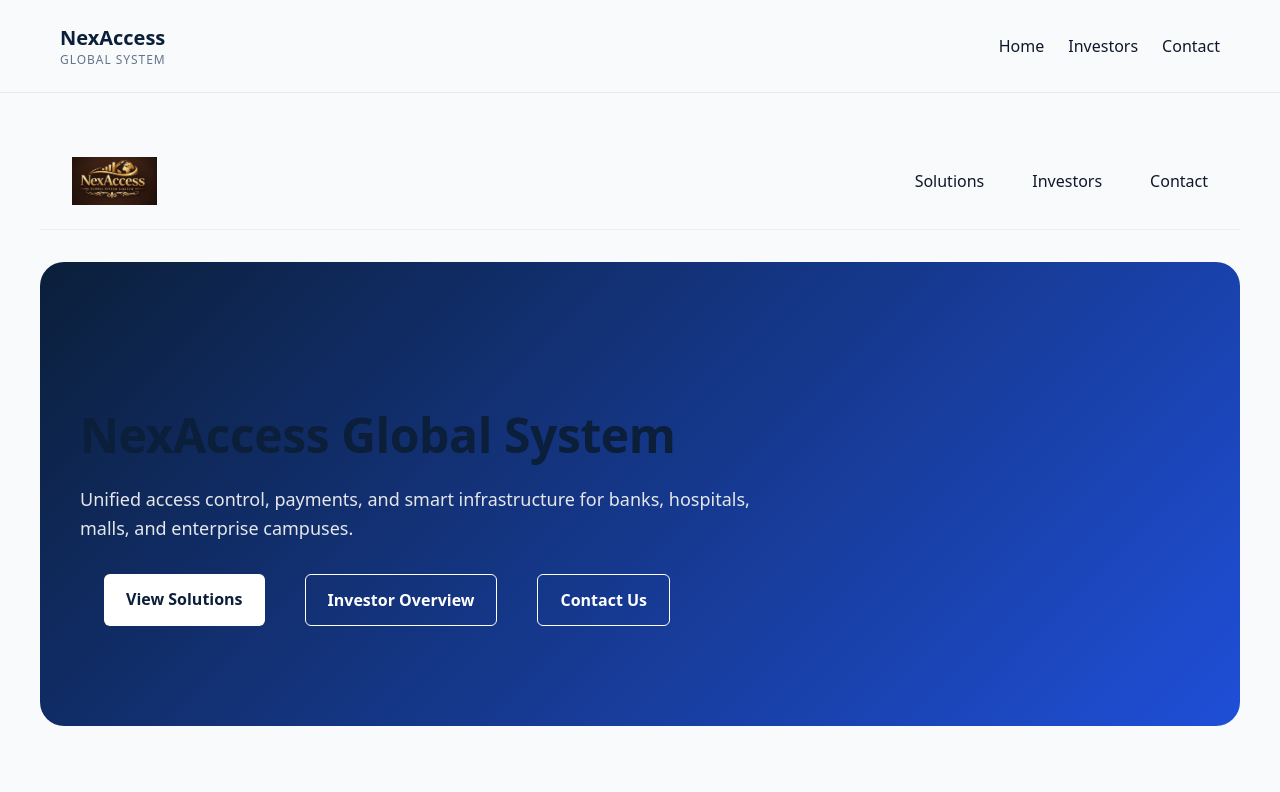
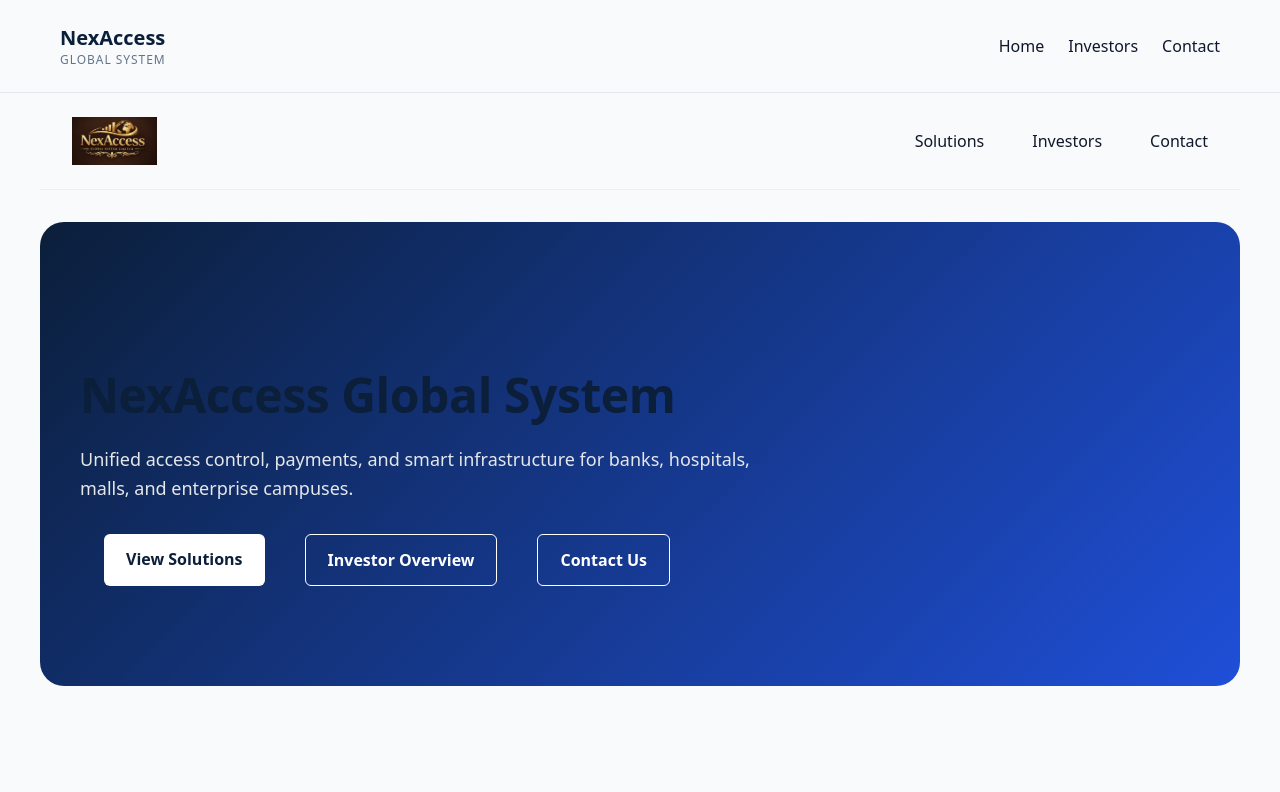
Before and after one commit to nwagwuemmanuel200-bit/nexaccess-website, a Next.js app: page / in a window 1280 px wide. Shown: the top 792 px of the page. Built offline with nearby package versions, Linux system fonts and the light colour scheme.

Commit message:
Update page.js

```diff
--- a/app/page.js
+++ b/app/page.js
@@ -1,6 +1,6 @@
 export default function HomePage() {
   return (
-    <main style={{ maxWidth: "1200px", margin: "0 auto", padding: "40px 20px" }}>
+    <main style={{ maxWidth: "1200px", margin: "0 auto", padding: "0 40px 40px" }}>
 {/* HEADER */}
 <header
   style={{
```
